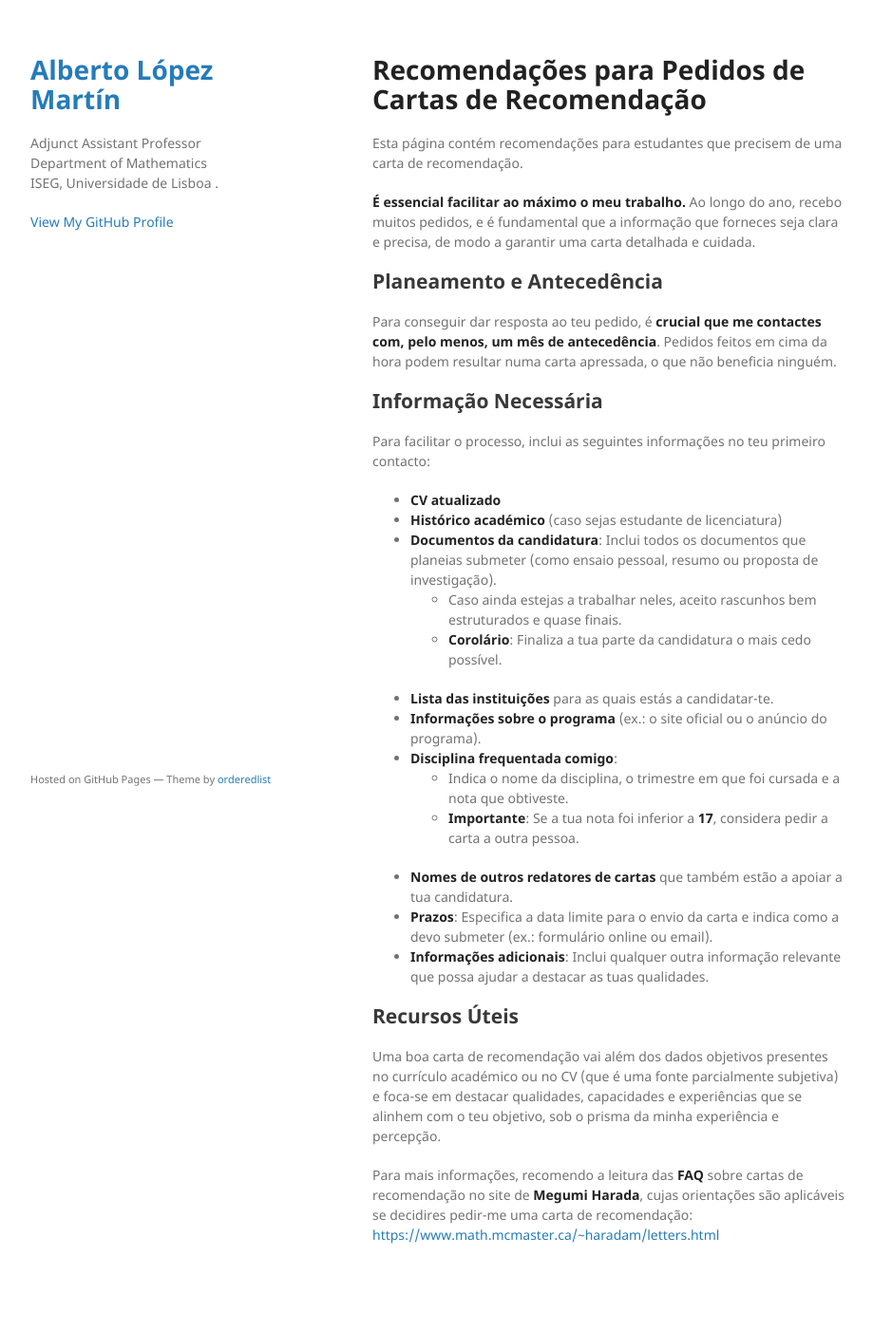
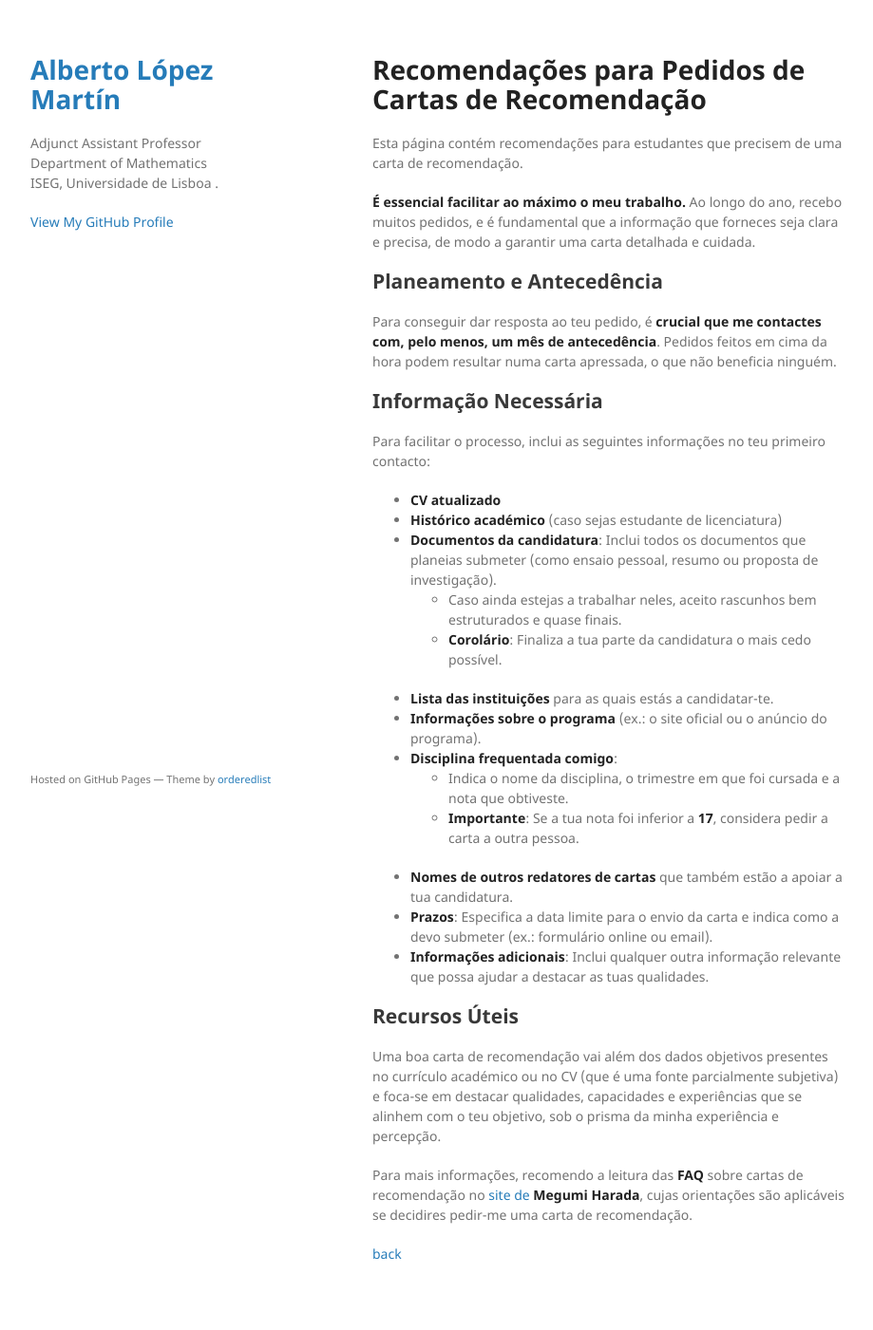
Before and after one commit to alopzmartin/alopzmartin.github.io, a Jekyll site: the page built from cartas-reco.md, in a window 1280 px wide. Shown: the whole page at 95% size, without its empty margins (178-1097 px from the left). Built offline with Jekyll 4.4.1, drawn with Linux system fonts in a browser that asks for light colours; our own code applies the rules of GitHub Pages for plain Markdown files.

Commit message:
Update cartas-reco.md

```diff
--- a/cartas-reco.md
+++ b/cartas-reco.md
@@ -30,5 +30,6 @@ Para facilitar o processo, inclui as seguintes informações no teu primeiro con
 ## Recursos Úteis
 Uma boa carta de recomendação vai além dos dados objetivos presentes no currículo académico ou no CV (que é uma fonte parcialmente subjetiva) e foca-se em destacar qualidades, capacidades e experiências que se alinhem com o teu objetivo, sob o prisma da minha experiência e percepção.
 
-Para mais informações, recomendo a leitura das **FAQ** sobre cartas de recomendação no site de **Megumi Harada**, cujas orientações são aplicáveis se decidires pedir-me uma carta de recomendação:
-[https://www.math.mcmaster.ca/~haradam/letters.html](https://www.math.mcmaster.ca/~haradam/letters.html)
+Para mais informações, recomendo a leitura das **FAQ** sobre cartas de recomendação no [site de **Megumi Harada**](https://www.math.mcmaster.ca/~haradam/letters.html), cujas orientações são aplicáveis se decidires pedir-me uma carta de recomendação.
+
+[back](./)
```
